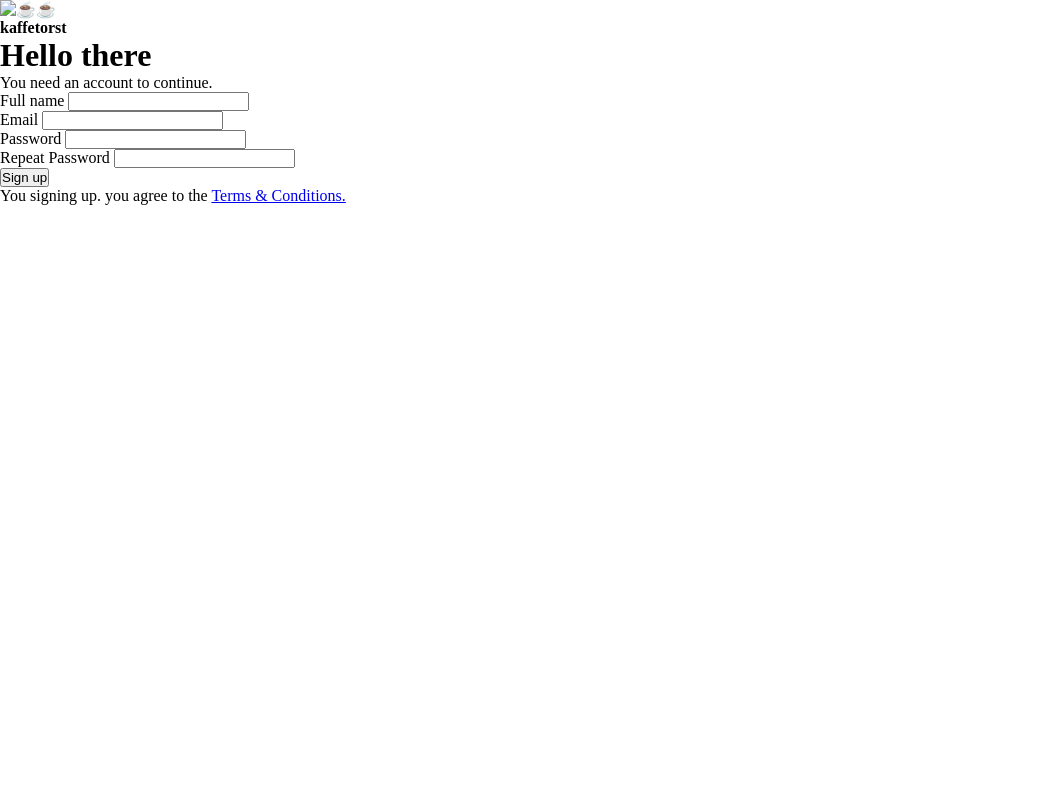
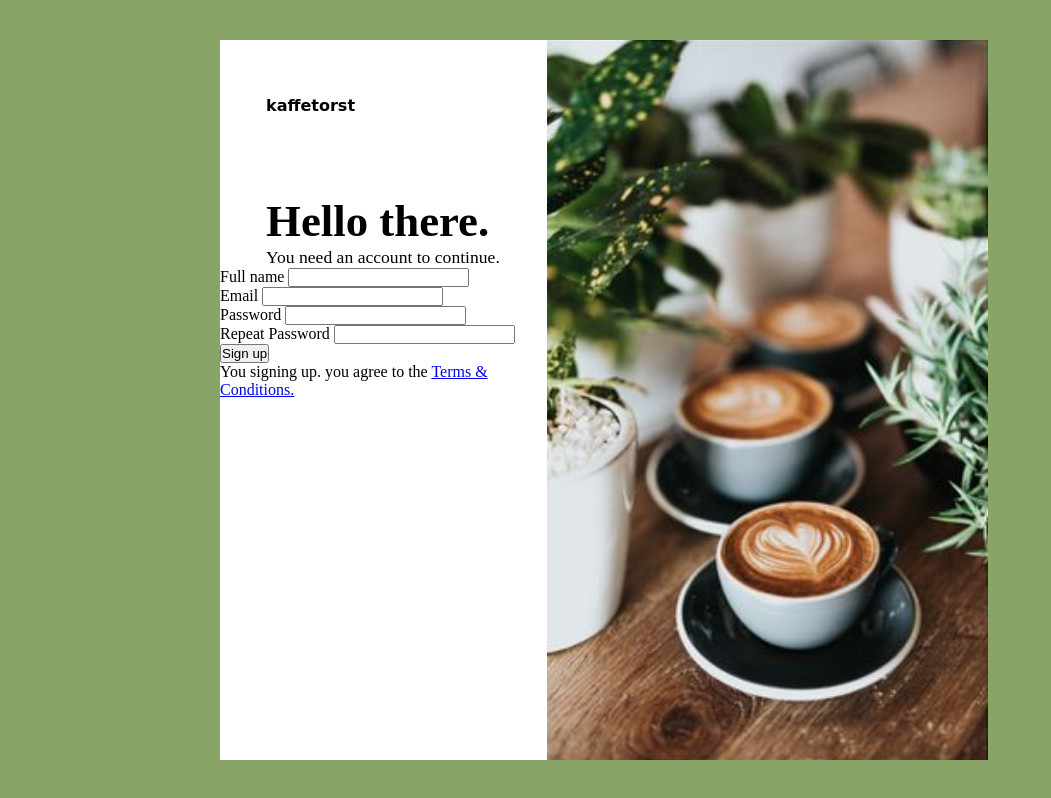
Before and after one commit to Aidas415/hello, a website: page index.html in a window 1280 px wide. Shown: the whole page, without its empty margins (0-1051 px from the left). Drawn offline with Linux system fonts and the light colour scheme.

Commit message:
Already at the end

```diff
--- a/css/layout.css
+++ b/css/layout.css
@@ -0,0 +1,41 @@
+.background {
+    width: 100%;
+    height: 100vh;
+    padding: 5vh;
+    background-color: rgb(136, 164, 102);
+}
+
+.basis {
+    width: 64%;
+    height: 90vh;
+    margin-left: 15%;
+    background-color: white;
+}
+
+.main-image {
+    height: 90vh;
+    float: right;
+}
+
+.container {
+    display: flex;
+    flex-direction: column;
+    align-items: start;
+}
+
+.from {
+    margin: 7vh 6%;
+    font-family: cursive;
+}
+
+.hello {
+    font-size: 2.8em;
+    margin-top: 10vh;
+    margin-left: 6%;
+}
+
+
+.provision {
+    margin-left: 6%;
+    font-size: 1.1em;
+}
--- a/index.html
+++ b/index.html
@@ -7,31 +7,34 @@
 
     <link rel="stylesheet" href="./css/base.css">
     <link rel="stylesheet" href="./css/layout.css">
+    <link rel="stylesheet" href="./css/components/forms.css">
 
 </head>
 
 <body>
-    <img class="main-image" src="#" alt="☕☕">
-    <div class="main-column"></div>
+    <div class="background">
+        <div class="basis">
+            <img class="main-image" src="img/hello-main.png" alt="☕☕">
+            <div class="container"></div>
                 <div class="from">
                     <h4>kaffetorst</h4>
                 </div>
-        <h1 class="hello">Hello there</h1>
-        <p>You need an account to continue.</p>
+                <h1 class="hello">Hello there.</h1>
+                <p class="provision">You need an account to continue.</p>
                 <form action="#">
-            <div>
+                    <div class="form-row">
                         <label for="Full-name">Full name</label>
                         <input id="Full-name" type="text">
                     </div>
-            <div>
+                    <div class="form-row">
                         <label for="email">Email</label>
                         <input id="email" type="text">
                     </div>
-            <div>
+                    <div class="form-row">
                         <label for="Password">Password</label>
                         <input id="Password" type="text">
                     </div>
-            <div>
+                    <div class="form-row">
                         <label for="Password">Repeat Password</label>
                         <input id="Password" type="text">
                     </div>
@@ -39,5 +42,7 @@
                 <button>Sign up</button>
                 <p>You signing up. you agree to the <a href="#">Terms & Conditions.</a> </p>
             </div>
+        </div>
+    </div>
 </body>
 </html>
```
Lines whose indentation alone changed are shown as unchanged.
